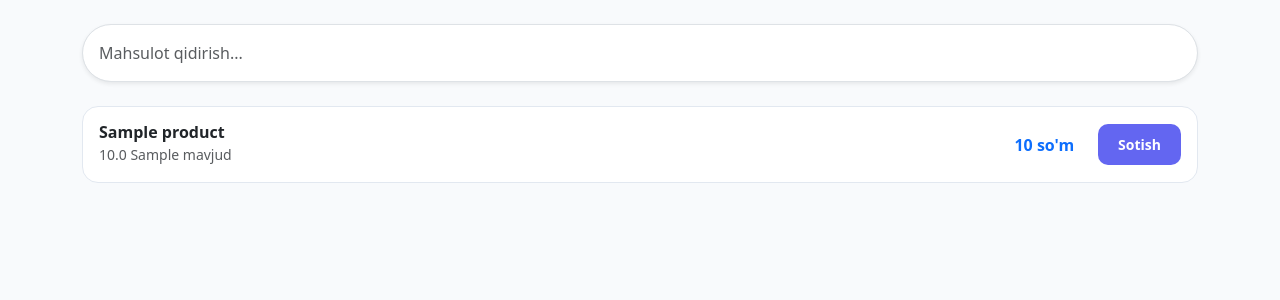
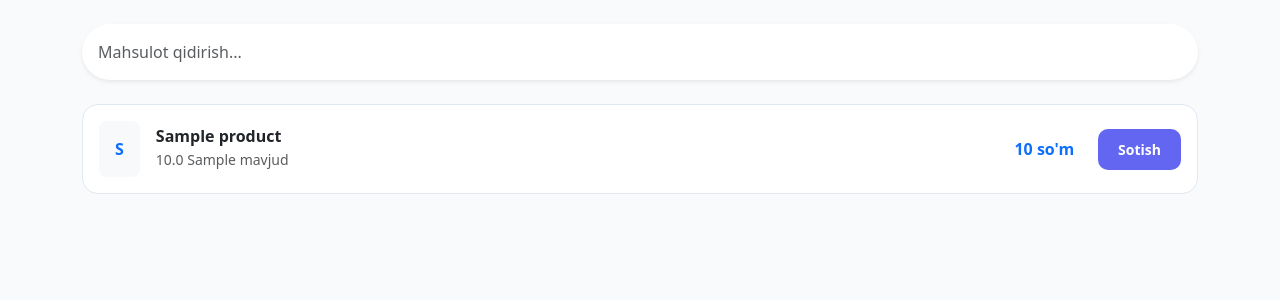
Before and after one commit to urmonaliyevv/market-sayt, a Flask app: page / in a window 1280 px wide. Shown: the part 56-356 px from the top of the page. Run offline with Flask 3, Linux system fonts and the light colour scheme; tables that the repository leaves empty hold one stand-in row (values such as "Sample post"); some libraries are stand-ins or nearby versions.

Commit message:
Update index.html

```diff
--- a/templates/index.html
+++ b/templates/index.html
@@ -1,14 +1,17 @@
 {% extends 'base.html' %}
 {% block content %}
-<form class="mb-4"><input name="search" class="form-control rounded-pill p-3 shadow-sm" placeholder="Mahsulot qidirish..."></form>
+<form class="mb-4"><input name="search" class="form-control rounded-pill p-3 border-0 shadow-sm" placeholder="Mahsulot qidirish..."></form>
 <div class="row g-3">
     {% for p in products %}
     <div class="col-12">
-        <div class="premium-card p-3 d-flex justify-content-between align-items-center">
-            <div><h6 class="fw-bold m-0">{{ p.name }}</h6><small class="text-muted">{{ p.stock }} {{ p.unit }} mavjud</small></div>
+        <div class="premium-card p-3 d-flex justify-content-between align-items-center" onclick="openSell('{{p.id}}', '{{p.name}}', '{{p.sell_price}}')">
+            <div class="d-flex align-items-center gap-3">
+                <div class="bg-light p-3 rounded-3 text-primary fw-bold">{{ p.name[0]|upper }}</div>
+                <div><h6 class="fw-bold m-0">{{ p.name }}</h6><small class="text-muted">{{ p.stock }} {{ p.unit }} mavjud</small></div>
+            </div>
             <div class="d-flex align-items-center gap-4">
                 <span class="fw-bold text-primary">{{ p.sell_price | format_money }} so'm</span>
-                <button class="btn btn-premium btn-sm" onclick="openSell('{{p.id}}', '{{p.name}}', '{{p.sell_price}}')">Sotish</button>
+                <button class="btn btn-premium btn-sm">Sotish</button>
             </div>
         </div>
     </div>
@@ -17,18 +20,18 @@
 
 <div class="modal fade" id="sellModal" tabindex="-1">
     <div class="modal-dialog modal-dialog-centered">
-        <form id="sellForm" method="POST" class="modal-content p-4 rounded-4 border-0">
-            <h5 class="fw-bold mb-3">Sotish: <span id="m_name" class="text-primary"></span></h5>
+        <form id="sellForm" method="POST" class="modal-content p-4 rounded-4 border-0 shadow-lg">
+            <h5 class="fw-bold mb-3 text-primary">Sotish: <span id="m_name"></span></h5>
             <div class="row g-3">
                 <div class="col-6"><label class="small fw-bold">Miqdor</label><input type="number" step="0.1" name="qty" id="qty" class="form-control" required oninput="calc()"></div>
                 <div class="col-6"><label class="small fw-bold">To'landi</label><input type="number" name="paid" id="paid" class="form-control" required oninput="calc()"></div>
-                <div class="col-12"><label class="small fw-bold">Mijoz</label><input type="text" name="customer_name" class="form-control"></div>
+                <div class="col-12"><label class="small fw-bold">Mijoz (ixtiyoriy)</label><input type="text" name="customer_name" class="form-control"></div>
             </div>
-            <div class="mt-4 p-3 bg-light rounded text-end">
-                <div>Jami: <b id="m_total">0</b> so'm</div>
-                <div class="text-danger">Qarz: <b id="m_debt">0</b> so'm</div>
+            <div class="mt-4 p-3 bg-light rounded-3 text-end">
+                <div class="small">Jami: <b id="m_total">0</b> so'm</div>
+                <div class="small text-danger">Qarz: <b id="m_debt">0</b> so'm</div>
             </div>
-            <button class="btn btn-premium w-100 mt-4 py-3">Sotuvni tasdiqlash</button>
+            <button type="submit" class="btn btn-premium w-100 mt-4 py-3">Sotuvni tasdiqlash</button>
         </form>
     </div>
 </div>
```
